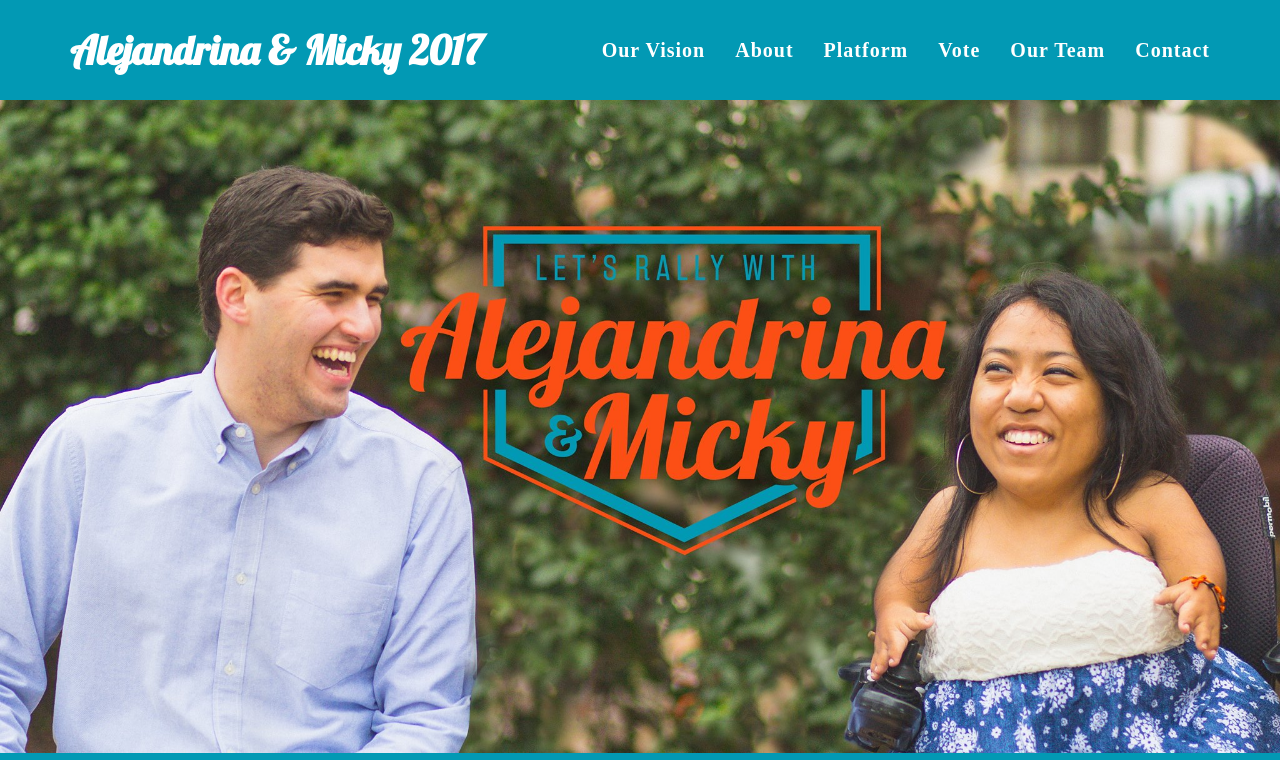
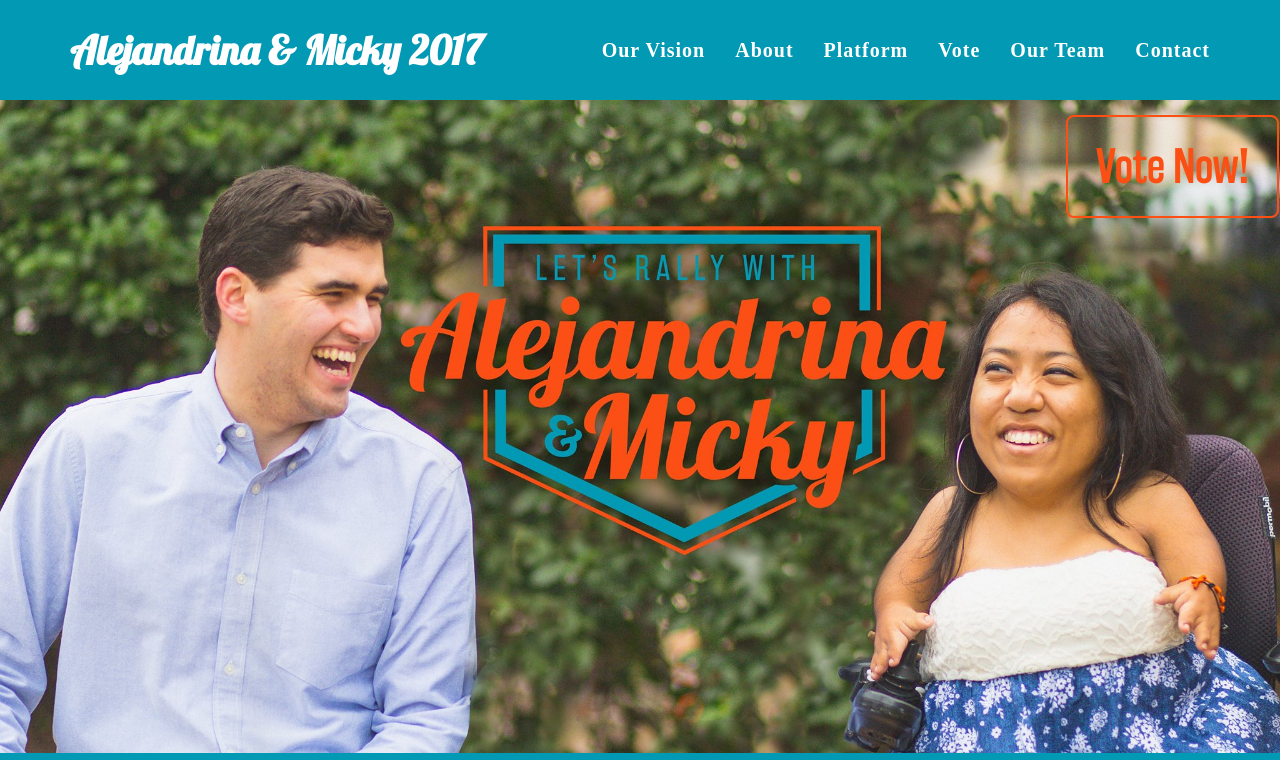
Before and after one commit to alejandrinamicky/alejandrinamicky.github.io, a plain HTML site: page index.html in a window 1280 px wide. Shown: the top 760 px of the page. Drawn offline with nearby package versions, Linux system fonts and the light colour scheme; a script that the page names is missing; a web font is replaced by a local one.

Commit message:
vote now button up

```diff
--- a/css/freelancer.css
+++ b/css/freelancer.css
@@ -868,3 +868,20 @@ article, aside, details, figcaption, figure, footer, header, hgroup, main, menu,
 }
 .high-score-form input[type=submit]:active {
   background-color: #e67e22
+}
+#voteNow {
+  position: fixed;
+   top: 100px;
+   right: 1px;
+   color: #fb4f14;
+}
+
+.btn-xlarge {
+    padding: 18px 28px;
+    font-size: 44px; //change this to your desired size
+    line-height: normal;
+    -webkit-border-radius: 8px;
+       -moz-border-radius: 8px;
+            border-radius: 8px;
+            border-color: #fb4f14;
+}
--- a/index.html
+++ b/index.html
@@ -40,7 +40,7 @@
             <!-- Brand and toggle get grouped for better mobile display -->
             <div class="navbar-header page-scroll">
                 <button type="button" class="navbar-toggle" data-toggle="collapse" data-target="#bs-example-navbar-collapse-1">
-                    <span class="sr-only">Toggle navigation</span> Menu <i class="fa fa-bars"></i>
+                    <span class="sr-only">Toggle navigation</span> <i class="fa fa-bars"></i>
                 </button>
                 <a class="navbar-brand" id="PageHeading" href="#page-top">Alejandrina & Micky 2017</a>
             </div>
@@ -80,12 +80,11 @@
 
     <!-- Header -->
     <header>
+                      <a href ="https://www.utexasvote.org" id = "voteNow" class="btn btn-xlarge btn-outline">Vote Now!</a>
           <img class="img-responsive" id = "headerImg" src="img/header.png" alt="">
     </header>
 
     <div class="intro-text" id = "socialMedia">
-        <!--<span class="name">Alejandrina - Micky 2017</span>
-        <hr class="star-light">-->
         <div class="text-center">
         <ul class="list-inline">
             <li>
```
